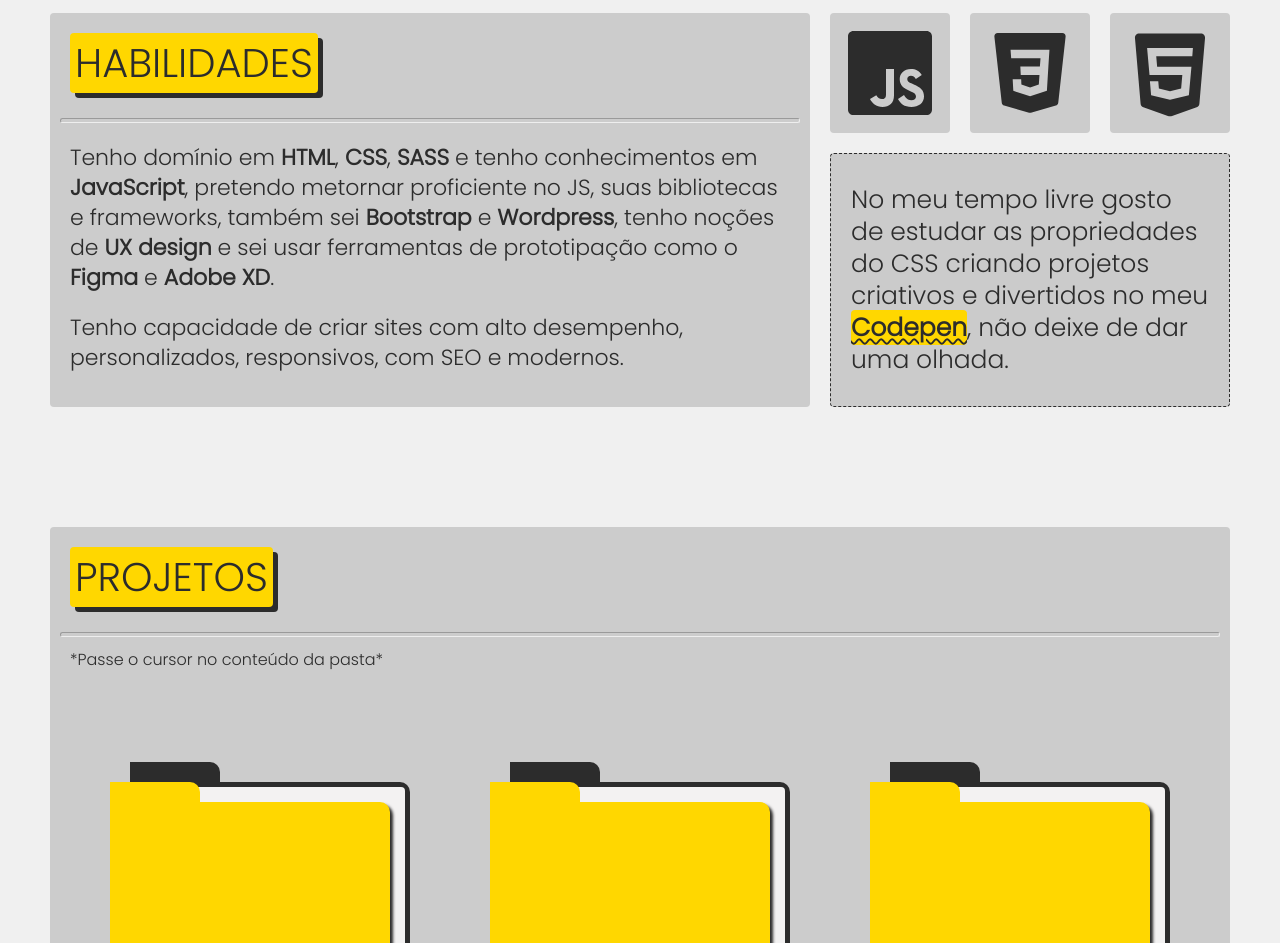
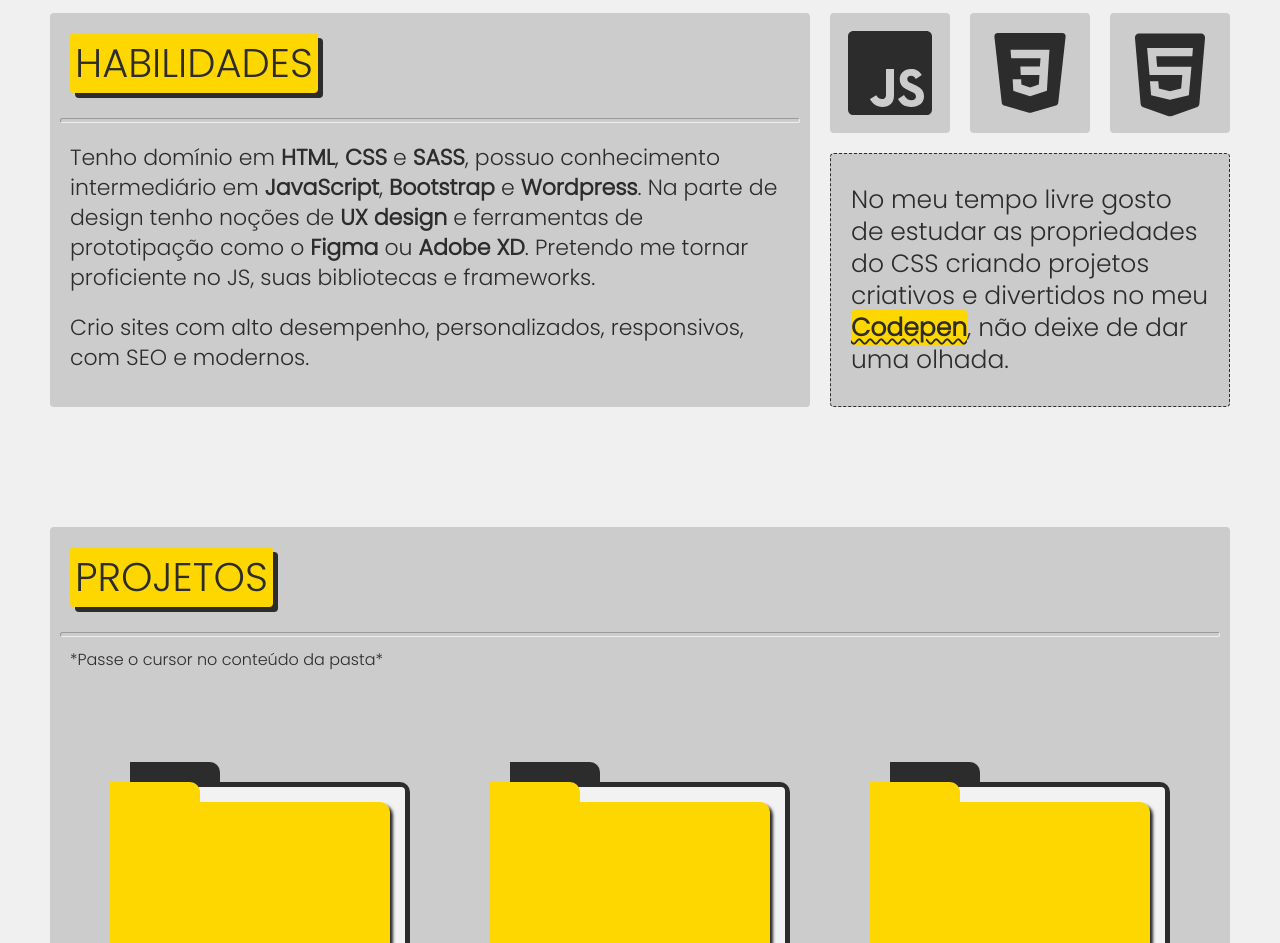
Before and after one commit to devsotter/portfolio-nicholas, a plain HTML site: page index.html in a window 1280 px wide. Shown: the part 1117-2060 px from the top of the page. Drawn offline with Linux system fonts and the light colour scheme.

Commit message:
ajuste no texto

```diff
--- a/index.html
+++ b/index.html
@@ -82,11 +82,11 @@
     <div class="skills-info">
       <h4>Habilidades</h4>
       <hr>
-      <p>Tenho domínio em <b>HTML</b>, <b>CSS</b>, <b>SASS</b> e tenho conhecimentos em <b>JavaScript</b>, pretendo
-        metornar proficiente no JS, suas bibliotecas e frameworks, também sei <b>Bootstrap</b> e <b>Wordpress</b>,
-        tenho noções de <b>UX design</b> e sei usar ferramentas de prototipação como o <b>Figma</b> e <b>Adobe XD</b>.
-      </p>
-      <p> Tenho capacidade de criar sites com alto desempenho, personalizados, responsivos, com SEO e modernos.
+      <p>Tenho domínio em <b>HTML</b>, <b>CSS</b> e <b>SASS</b>, possuo conhecimento intermediário em <b>JavaScript</b>,
+        <b>Bootstrap</b> e <b>Wordpress</b>. Na parte de design tenho noções de <b>UX design </b> e ferramentas de
+        prototipação como o <b>Figma</b> ou <b>Adobe XD</b>. Pretendo me tornar proficiente no JS, suas bibliotecas e
+        frameworks.</p>
+      <p> Crio sites com alto desempenho, personalizados, responsivos, com SEO e modernos.</p>
     </div>
     <div class="caixa">
       <article class="codepen">
```
